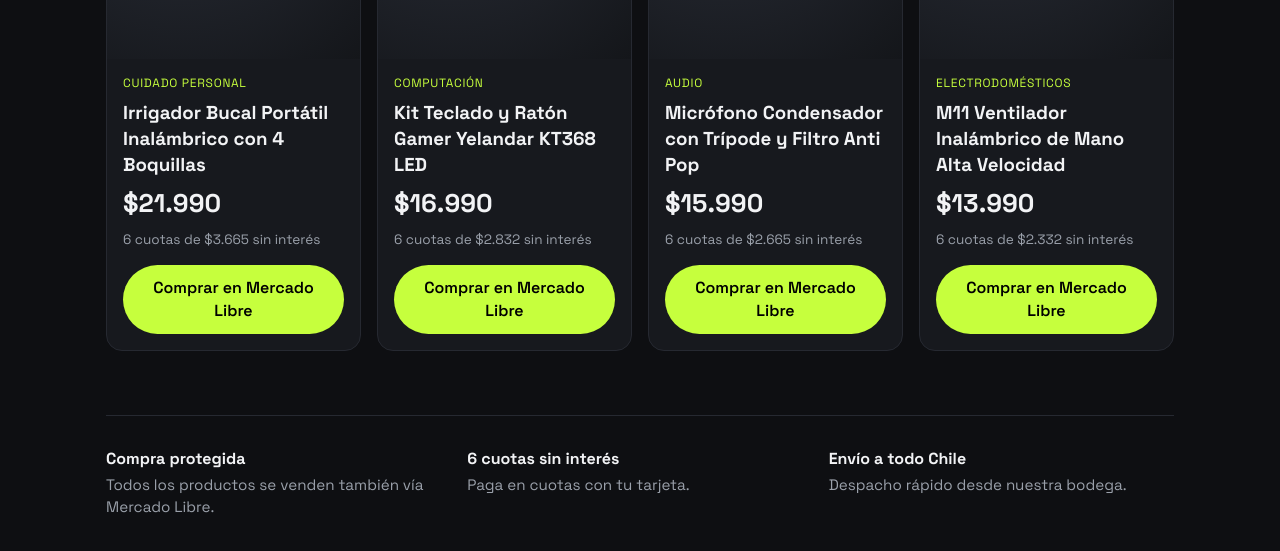
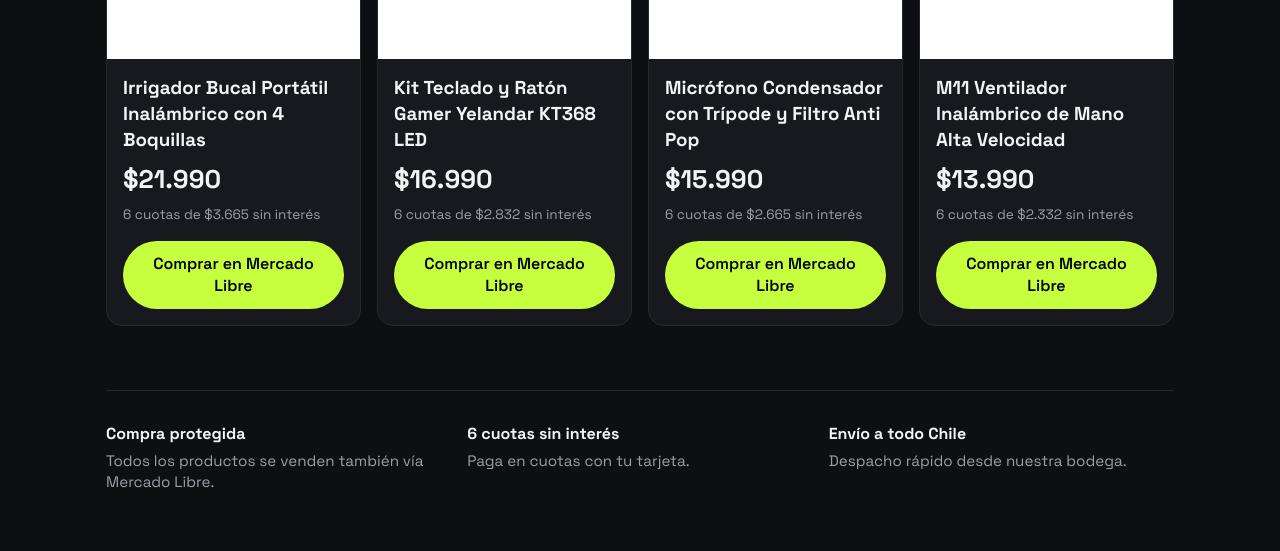
Before and after one commit to riccardonaviac-svg/myausel, a plain HTML site: page index.html in a window 1280 px wide. Shown: the part 694-1245 px from the top of the page. Drawn offline with Linux system fonts and the light colour scheme.

Commit message:
Sincronizar productos desde Mercado Libre
Co-Authored-By: Claude Opus 5.5 <noreply@anthropic.com>

```diff
--- a/index.html
+++ b/index.html
@@ -23,8 +23,8 @@
   .hero p { color:var(--mute); margin:16px 0 28px; max-width:46ch; font-size:1.1rem }
   .grid { display:grid; grid-template-columns:repeat(auto-fill,minmax(240px,1fr)); gap:16px; padding-bottom:64px }
   .card { background:var(--card); border:1px solid var(--line); border-radius:16px; overflow:hidden; display:flex; flex-direction:column }
-  .pic { aspect-ratio:1; display:grid; place-items:center; font-size:5rem; background:radial-gradient(circle at 30% 20%,#2a2e38,#14161a) }
-  .pic img { width:100%; height:100%; object-fit:cover }
+  .pic { aspect-ratio:1; display:grid; place-items:center; font-size:5rem; background:#fff }
+  .pic img { width:100%; height:100%; object-fit:contain }
   .body { padding:16px; display:flex; flex-direction:column; gap:8px; flex:1 }
   .tag { font-size:.75rem; color:var(--accent); text-transform:uppercase; letter-spacing:.06em }
   .price { font-size:1.6rem; font-weight:700; margin-top:auto }
@@ -61,30 +61,20 @@
 </div>
 
 <script>
-// EDITA AQUÍ: tu WhatsApp (sin +) y los links a cada publicación de Mercado Libre.
-const WHATSAPP = "56900000000";
-const productos = [
-  { nombre:"Irrigador Bucal Portátil Inalámbrico con 4 Boquillas", cat:"Cuidado personal", precio:21990, emoji:"🦷", img:"", ml:"https://www.mercadolibre.cl/irrigador-bucal-portatil-inalambrico-verde-para-limpieza-dental-con-4-boquillas/p/MLC44721825?pdp_filters=seller_id%3A3535240353" },
-  { nombre:"Kit Teclado y Ratón Gamer Yelandar KT368 LED", cat:"Computación", precio:16990, emoji:"🖱️", img:"", ml:"https://www.mercadolibre.cl/kit-teclado-y-raton-gamer-yelandar-kt368-led-en-portugues-negro/p/MLC24783937?pdp_filters=seller_id%3A3535240353" },
-  { nombre:"Micrófono Condensador con Trípode y Filtro Anti Pop", cat:"Audio", precio:15990, emoji:"🎙️", img:"", ml:"https://www.mercadolibre.cl/microfono-condensador-con-tripode-y-filtro-anti-pop-soporte/p/MLC38901887?pdp_filters=seller_id%3A3535240353" },
-  { nombre:"M11 Ventilador Inalámbrico de Mano Alta Velocidad", cat:"Electrodomésticos", precio:13990, emoji:"🌀", img:"", ml:"https://www.mercadolibre.cl/m11-ventilador-inalambrico-de-mano-blanco-alta-vel/up/MLCU4333211434?pdp_filters=seller_id%3A3535240353" },
-];
-
-const clp = n => "$" + n.toLocaleString("es-CL");
-const esc = s => s.replace(/[&<>"]/g, c => ({"&":"&amp;","<":"&lt;",">":"&gt;",'"':"&quot;"}[c]));
-document.getElementById("productos").innerHTML = productos.map(p => {
-  const wa = `https://wa.me/${WHATSAPP}?text=${encodeURIComponent("Hola! Me interesa: " + p.nombre)}`;
-  return `<article class="card">
-    <div class="pic">${p.img ? `<img src="${esc(p.img)}" alt="${esc(p.nombre)}" loading="lazy">` : p.emoji}</div>
+// Los productos vienen de products.json, que se actualiza solo desde Mercado Libre (ver scripts/sync.mjs).
+const clp = n => "$" + Math.round(n).toLocaleString("es-CL");
+const esc = s => String(s).replace(/[&<>"]/g, c => ({"&":"&amp;","<":"&lt;",">":"&gt;",'"':"&quot;"}[c]));
+fetch("products.json", { cache: "no-store" }).then(r => r.json()).then(productos => {
+  document.getElementById("productos").innerHTML = productos.map(p => `<article class="card">
+    <div class="pic">${p.img ? `<img src="${esc(p.img)}" alt="${esc(p.nombre)}" loading="lazy">` : "📦"}</div>
     <div class="body">
-      <span class="tag">${esc(p.cat)}</span>
       <h3>${esc(p.nombre)}</h3>
-      <div class="price">${clp(p.precio)}</div>
-      <div class="cuotas">6 cuotas de ${clp(Math.round(p.precio / 6))} sin interés</div>
-      <a class="btn" href="${esc(p.ml || wa)}" target="_blank" rel="noopener">${p.ml ? "Comprar en Mercado Libre" : "Pedir por WhatsApp"}</a>
+      <div class="price">${p.precio_antes > p.precio ? `<s class="cuotas">${clp(p.precio_antes)}</s> ` : ""}${clp(p.precio)}</div>
+      <div class="cuotas">6 cuotas de ${clp(p.precio / 6)} sin interés</div>
+      <a class="btn" href="${esc(p.ml)}" target="_blank" rel="noopener">Comprar en Mercado Libre</a>
     </div>
-  </article>`;
-}).join("");
+  </article>`).join("");
+});
 document.getElementById("y").textContent = new Date().getFullYear();
 </script>
 </body>
--- /dev/null
+++ b/products.json
@@ -0,0 +1,30 @@
+[
+ {
+  "nombre": "Irrigador Bucal Portátil Inalámbrico con 4 Boquillas",
+  "precio": 21990,
+  "precio_antes": null,
+  "img": "",
+  "ml": "https://www.mercadolibre.cl/irrigador-bucal-portatil-inalambrico-verde-para-limpieza-dental-con-4-boquillas/p/MLC44721825?pdp_filters=seller_id%3A3535240353"
+ },
+ {
+  "nombre": "Kit Teclado y Ratón Gamer Yelandar KT368 LED",
+  "precio": 16990,
+  "precio_antes": null,
+  "img": "",
+  "ml": "https://www.mercadolibre.cl/kit-teclado-y-raton-gamer-yelandar-kt368-led-en-portugues-negro/p/MLC24783937?pdp_filters=seller_id%3A3535240353"
+ },
+ {
+  "nombre": "Micrófono Condensador con Trípode y Filtro Anti Pop",
+  "precio": 15990,
+  "precio_antes": null,
+  "img": "",
+  "ml": "https://www.mercadolibre.cl/microfono-condensador-con-tripode-y-filtro-anti-pop-soporte/p/MLC38901887?pdp_filters=seller_id%3A3535240353"
+ },
+ {
+  "nombre": "M11 Ventilador Inalámbrico de Mano Alta Velocidad",
+  "precio": 13990,
+  "precio_antes": null,
+  "img": "",
+  "ml": "https://www.mercadolibre.cl/m11-ventilador-inalambrico-de-mano-blanco-alta-vel/up/MLCU4333211434?pdp_filters=seller_id%3A3535240353"
+ }
+]
```
Also changed, not shown: scripts/setup-ml.mjs (added, +29 -0 lines), scripts/sync.mjs (added, +49 -0 lines), 2 other files.
